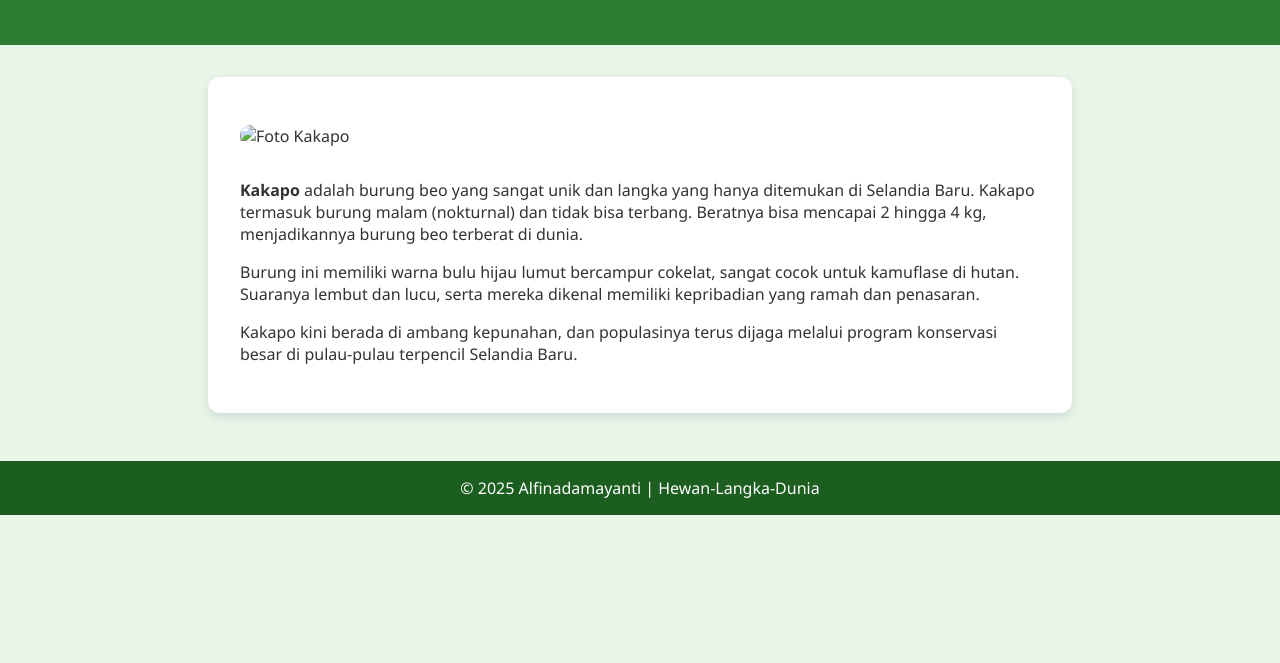
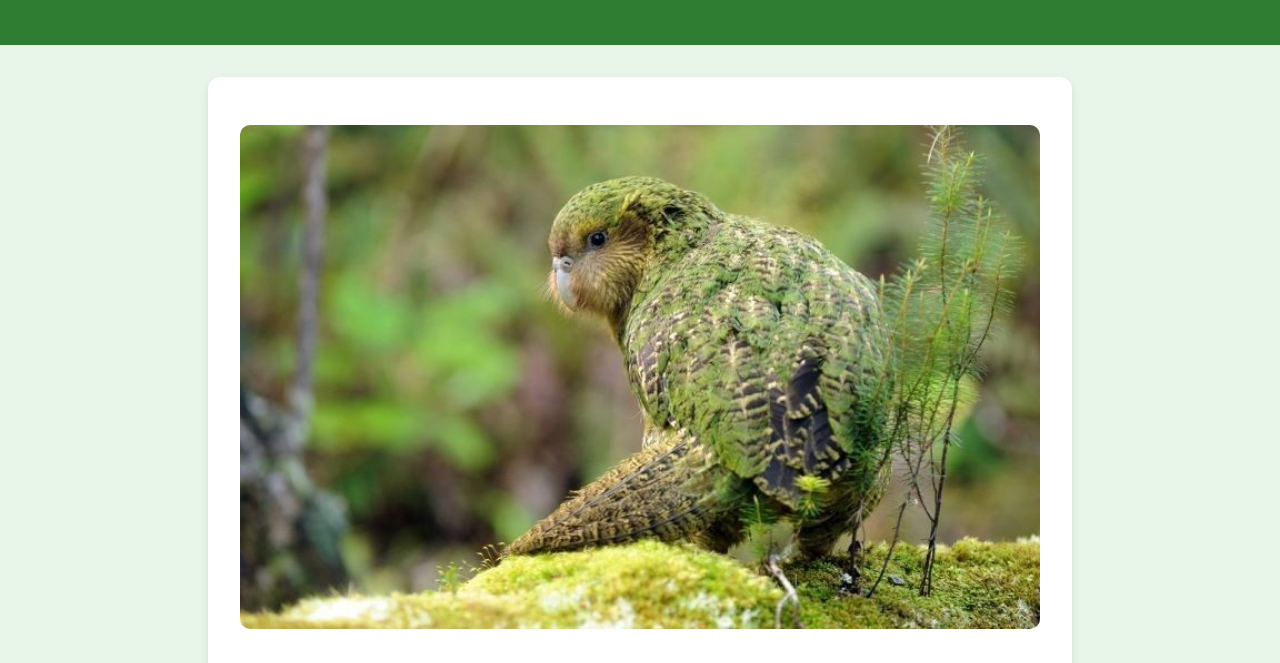
Before and after one commit to alfinadamayanti-pn/Hewan-Langka-Dunia, a plain HTML site: page index.html in a window 1280 px wide. Shown: the part 121-784 px from the top of the page. Drawn offline with Linux system fonts and the light colour scheme.

Commit message:
Update index.html

```diff
--- a/index.html
+++ b/index.html
@@ -50,7 +50,7 @@
 </header>
 
 <main>
-  <img src="kakapo.jpg" alt="Foto Kakapo" />
+  <img src="kakapo.jpg.jpg" alt="Foto Kakapo" />
   <p><strong>Kakapo</strong> adalah burung beo yang sangat unik dan langka yang hanya ditemukan di Selandia Baru. Kakapo termasuk burung malam (nokturnal) dan tidak bisa terbang. Beratnya bisa mencapai 2 hingga 4 kg, menjadikannya burung beo terberat di dunia.</p>
   <p>Burung ini memiliki warna bulu hijau lumut bercampur cokelat, sangat cocok untuk kamuflase di hutan. Suaranya lembut dan lucu, serta mereka dikenal memiliki kepribadian yang ramah dan penasaran.</p>
   <p>Kakapo kini berada di ambang kepunahan, dan populasinya terus dijaga melalui program konservasi besar di pulau-pulau terpencil Selandia Baru.</p>
```
